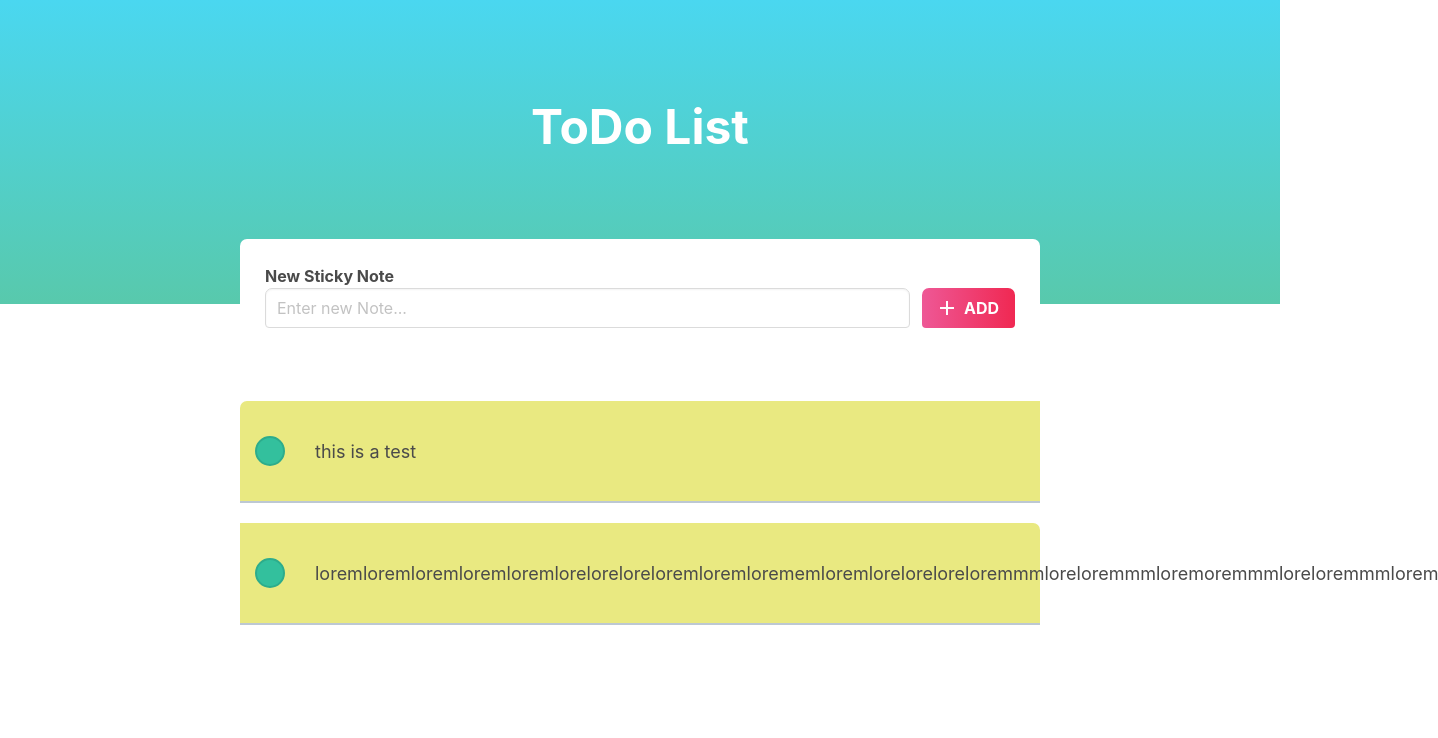
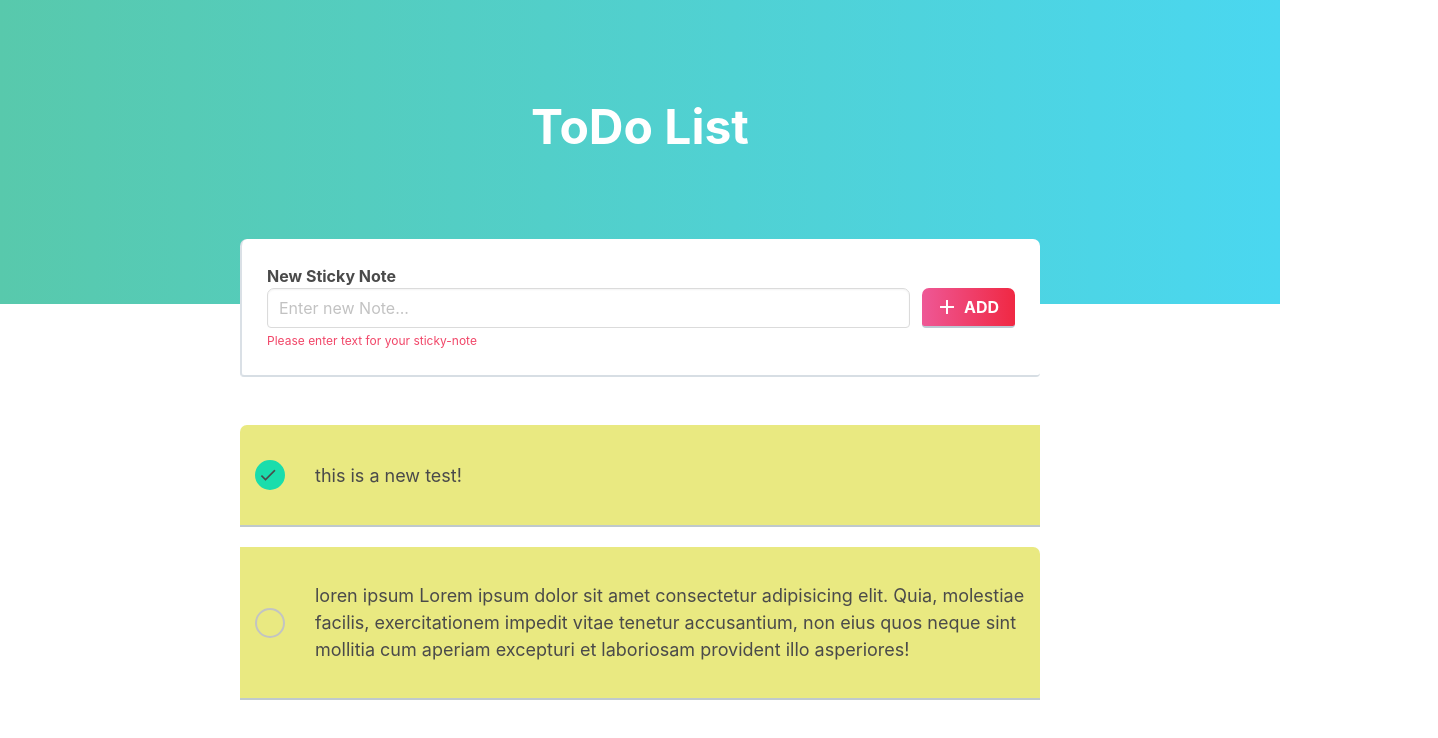
Before and after one commit to RinaDCV/Project-To-Do-List, an Angular app: page / in a window 1280 px wide. Shown: the top 738 px of the page, 1438 px wide, since content can reach past the window. Built offline with nearby package versions, Linux system fonts and the light colour scheme.

Commit message:
debugged the error/invalid pop-ups in the new sticky note input bar

```diff
--- a/src/app/app.module.ts
+++ b/src/app/app.module.ts
@@ -1,6 +1,9 @@
+
 import { importProvidersFrom, NgModule } from '@angular/core';
 import { BrowserModule } from '@angular/platform-browser';
+import { NgModel } from '@angular/forms';
 import { FormsModule } from '@angular/forms';
+
 
 import { AppRoutingModule } from './app-routing.module';
 import { AppComponent } from './app.component';
--- a/src/app/home-page/home-page.component.css
+++ b/src/app/home-page/home-page.component.css
@@ -1,6 +1,6 @@
 /* this is only for the header */
 .heading-section {
-    background: linear-gradient(to top, rgb(88, 201, 172), rgb(74,215,240));
+    background: linear-gradient(to right, rgb(88, 201, 172), rgb(74,215,240));
     padding: 100px;
     padding-bottom: 150px;
 
@@ -9,7 +9,6 @@
     h1.title {
         font-weight:bold;
         color: white;
-        text-shadow: 0px 1px 2px (black .12)px;
+        text-shadow: 0px 1px 2px (black 0.2)px;
         text-align: center;
-
     }
--- a/src/app/shared/data.service.ts
+++ b/src/app/shared/data.service.ts
@@ -1,5 +1,6 @@
 import { Injectable } from '@angular/core';
-import { Todo } from './todo.models';
+import { StickyNote } from './stickyNote.model';
+
 
 @Injectable({
   providedIn: 'root'
@@ -8,32 +9,29 @@ export class DataService {
 
  //creating a propery to contain the data
 
- todos: Todo[] = [
-  new Todo('this is a test', true),
-  new Todo('loremloremloremloremloremloreloreloreloremloremlorememloremloreloreloreloremmmloreloremmmloremoremmmloreloremmmlorem')
-
-
- ]
-
-
+  stickyNote:StickyNote [] = [
+   new StickyNote('this is a new test!', true),
+   new StickyNote( 'loren ipsum Lorem ipsum dolor sit amet consectetur adipisicing elit. Quia, molestiae facilis, exercitationem impedit vitae tenetur accusantium, non eius quos neque sint mollitia cum aperiam excepturi et laboriosam provident illo asperiores!')
+  ];
 
   constructor() { }
 
+
   //creating methods
-getAllTodos(){
-  return this.todos
+getAllStickyNote() {
+  return this.stickyNote
 }
 
-addTodo(todo: Todo) {
-  this.todos.push(todo)
+addstickyNote(stickyNote: StickyNote) {
+  this.stickyNote.push(stickyNote)
 }
 
-updateTodo(index: number, updatedTodo: Todo){
-  this.todos[index] = updatedTodo
+updateStickyNote(index: number, updatedStickyNote: StickyNote){
+  this.stickyNote[index] = updatedStickyNote
 }
 
-deleteTodo(index: number) {
-  this.todos.splice(index, 1)
+deleteStickyNote(index: number) {
+  this.stickyNote.splice(index, 1)
 }
 
 
--- /dev/null
+++ b/src/app/shared/stickyNote.model.ts
@@ -0,0 +1,7 @@
+export class StickyNote {
+//short hand syntax for creating a class
+    constructor (
+        public text: string,
+        public completed: boolean = false,
+    ) {}
+}
--- a/src/app/shared/todo.models.ts
+++ /dev/null
@@ -1,9 +0,0 @@
-
-export class Todo {
-   //short-hand sytax for creating a class in typedscript
-    constructor(
-        public text: string,
-        public completed: Boolean= false
-    ){}
-
-}
--- a/src/app/sticky-note/sticky-note.component.css
+++ b/src/app/sticky-note/sticky-note.component.css
@@ -9,6 +9,7 @@ h2{
 .container {
     width: 800px;
 
+
 }
 
 .add-todo-box{
@@ -17,21 +18,22 @@ h2{
     border-radius: 4px;
     margin-top: -65px ;
     background-color: white;
-    box-shadow: 4px 4px, 12px rgba(black 0.2px);;
+    border-bottom: 2px solid rgba(189, 200, 211, 0.599);
+    border-left: 2px solid rgba(189, 200, 211, 0.551);
 }
 
 button {
     border:none;
-    background: linear-gradient(to right, rgb(238, 88, 150), rgb(240, 40, 82));
+    background: linear-gradient(to right, rgb(238, 88, 150), rgb(240, 40, 67));
     color:white;
     font-weight: 660;
+    border-bottom: 2px solid rgb(189, 200, 211);
 
 }
 
 i.material-icons {
     margin-right: 5px;
     margin-left: -3px;
-
 
 }
 
@@ -40,29 +42,42 @@ i.material-icons {
     align-items:center;
     position: relative;
 
+    cursor: pointer;
+
     font-size: 18px;
     padding: 35px 15px;
-    background-color: rgb(233, 233, 129);
+    background: rgb(233, 233, 129);
     margin-bottom: 20px;
-    border-bottom: 2px solid rgb(189, 200, 211);
+    border-bottom: 2px solid rgba(189, 200, 211, 0.932);
 
 }
 
 
+.todo-item.completed .check-box{
+    background: rgb(26, 221, 172) ;
+    border-color: rgb(26, 221, 172) ;
+
+}
+.todo-item.completed .check-box i.material-icons{
+
+    opacity: 1;
+}
 
 .todo-item .check-box{
     display: flex;
     flex-shrink: 0;
-    border: 2px solid  rgb(45, 172, 140);
+
+    border: 2px solid  rgb(194, 196, 195);
     border-radius: 50%;
+
+    margin-right: 30px;
+
     height: 30px;
     width: 30px;
+
     text-align: center;
-    margin-right: 30px;
-    transition: .2s;
-    background-color: rgb(51, 192, 157);
 
-
+    transition: background-color .2s;
 
 
 }
@@ -72,7 +87,6 @@ i.material-icons {
     margin:auto;
     margin-right: 5px;
 
-
     /* hide by default */
     opacity: 0;
 
@@ -80,17 +94,21 @@ i.material-icons {
 
 }
 
-.todo-item:hover .check-box i.material-icons{
-
-    opacity: .30;
+.todo-item:hover .check-box {
+    background:rgb(194, 196, 195);
 
 }
+.todo-item:hover .check-box i.material-icons{
+    opacity: .50;
+}
+
 
 .todo-text .todo-control-button {
     position: absolute;
     bottom: 0px;
     right: 5px;
 
+    color: #333;
 
     display: flex;
 
@@ -122,8 +140,6 @@ i.material-icons {
    padding: 4px 2px 4px 4px;
 
 
-
-
 }
 
 
@@ -147,7 +163,6 @@ i.material-icons {
 
 
 }
-
 :last-of-type {
 
     border-top-right-radius: 7px;
--- a/src/app/sticky-note/sticky-note.component.html
+++ b/src/app/sticky-note/sticky-note.component.html
@@ -1,15 +1,21 @@
 
 <div class="container">
     <div class="add-todo-box">
-
+<!--  after we import ngforms we can use ngForm on all forms and do some event binding-->
         <form #form="ngForm" (ngSubmit)="onFormSubmit(form)">
             <h2> New Sticky Note</h2>
             <div class="field is-grouped" style="margin: 0">
                 <p class="control is-expanded">
-                    <!-- here you can enter the max or min length of text required-->
+                    <!-- here you can enter the max or min length of text
+                         required-->
                     <!-- # is made into the ngModel object-->
-                    <input ngModel #todoTextField="ngModel" required minlength="3" maxlength="250" name="text" class="input" type="text"
-                         placeholder="Enter new Note...">
+                    <input ngModel #todoTextField="ngModel" required
+                                                        minlength="3"
+                                                        maxlength="250"
+                                                        name="text"
+                                                        class="input"
+                                                        type="text"
+                                                        placeholder="Enter new Note...">
                 </p>
                 <p class="control">
                   <button type="submit" class="button">
@@ -19,11 +25,14 @@
                 </p>
               </div>
 
-              <div *ngIf="todoTextField.invalid && showValidationErrors" >
-              <p class="help is-danger" *ngIf="todoTextField.invalid" >Please enter text for your sticky-note</p>
-              <p class="help is-danger" *ngIf="todoTextField.invalid" >Sticky-note must be atleast 3 characters</p>
-              <p class="help is-danger" *ngIf="todoTextField.invalid" >Sticky-note can not exceed 250 characters</p>
-             </div>
+          <div *ngIf="todoTextField.invalid" >
+               <p class="help is-danger" *ngIf="todoTextField!.errors?.['required']"
+               >Please enter text for your sticky-note</p>
+              <p class="help is-danger" *ngIf="todoTextField!.errors?.['minlength']"
+               >Sticky-note must be atleast 3 characters</p>
+              <p class="help is-danger" *ngIf="todoTextField!.errors?.['maxlength']"
+               >Sticky-note can not exceed 250 characters</p>
+          </div>
             </form>
 
     </div>
@@ -33,24 +42,24 @@
     <div class="container">
 
         <div class="todo-list">
-            <div class="todo-item" *ngFor="let todo of todos" [class.completed]="todo.completed">
+            <div class="todo-item" *ngFor="let stickyNote of stickyNote"
+                [class.completed]="stickyNote.completed">
                 <div class="check-box">
                     <i class="material-icons">done</i>
                 </div>
+
                 <div class="todo-text">
-
-                        {{ todo.text }}
-
+                        {{ stickyNote.text}}
                     <div class="todo-controls-box">
                         <div class="todo-control-button">
                         <i class="material-icons">edit</i>
 
                         <i class="material-icons">delete</i>
-                         </div>
+                        </div>
                     </div>
                 </div>
+
             </div>
-
 
                 <!-- <div class="todo-item">
                     <div class="check-box">
--- a/src/app/sticky-note/sticky-note.component.ts
+++ b/src/app/sticky-note/sticky-note.component.ts
@@ -1,6 +1,6 @@
 import { NotExpr } from '@angular/compiler';
 import { Component, OnInit } from '@angular/core';
-import { Todo } from '../shared/todo.models'
+import { StickyNote } from '../shared/stickyNote.model';
 import { DataService } from '../shared/data.service'
 import { NgForm } from '@angular/forms';
 
@@ -11,26 +11,28 @@ import { NgForm } from '@angular/forms';
 })
 export class StickyNoteComponent implements OnInit {
 
-  todos: Todo[] = [];
+  stickyNote: StickyNote[] = [];
 
   showValidationErrors : boolean = false;
 
   constructor(private dataService: DataService) { }
 
   ngOnInit(): void {
-    this.todos = this.dataService.getAllTodos()
+    this.stickyNote = this.dataService.getAllStickyNote()
 
    }
 
   onFormSubmit(form: NgForm){
-       if (form.invalid) return alert("Form is invalid");
+
+
     // none of these code will be reachable if the form is invalid
 
 
+    this.dataService.addstickyNote(new StickyNote(form.value.text));
 
-    this.dataService.addTodo(new Todo(form.value.text));
+    if (form.invalid) return alert("Form is invalid");
 
-    this.showValidationErrors = true;
+
     form.reset()
 
   }
--- a/src/styles.css
+++ b/src/styles.css
@@ -1,3 +1,7 @@
 /* You can add global styles to this file, and also import other style files */
 
 @import '../node_modules/bulma/bulma.sass';
+
+.button {
+    background: green;
+}
```
